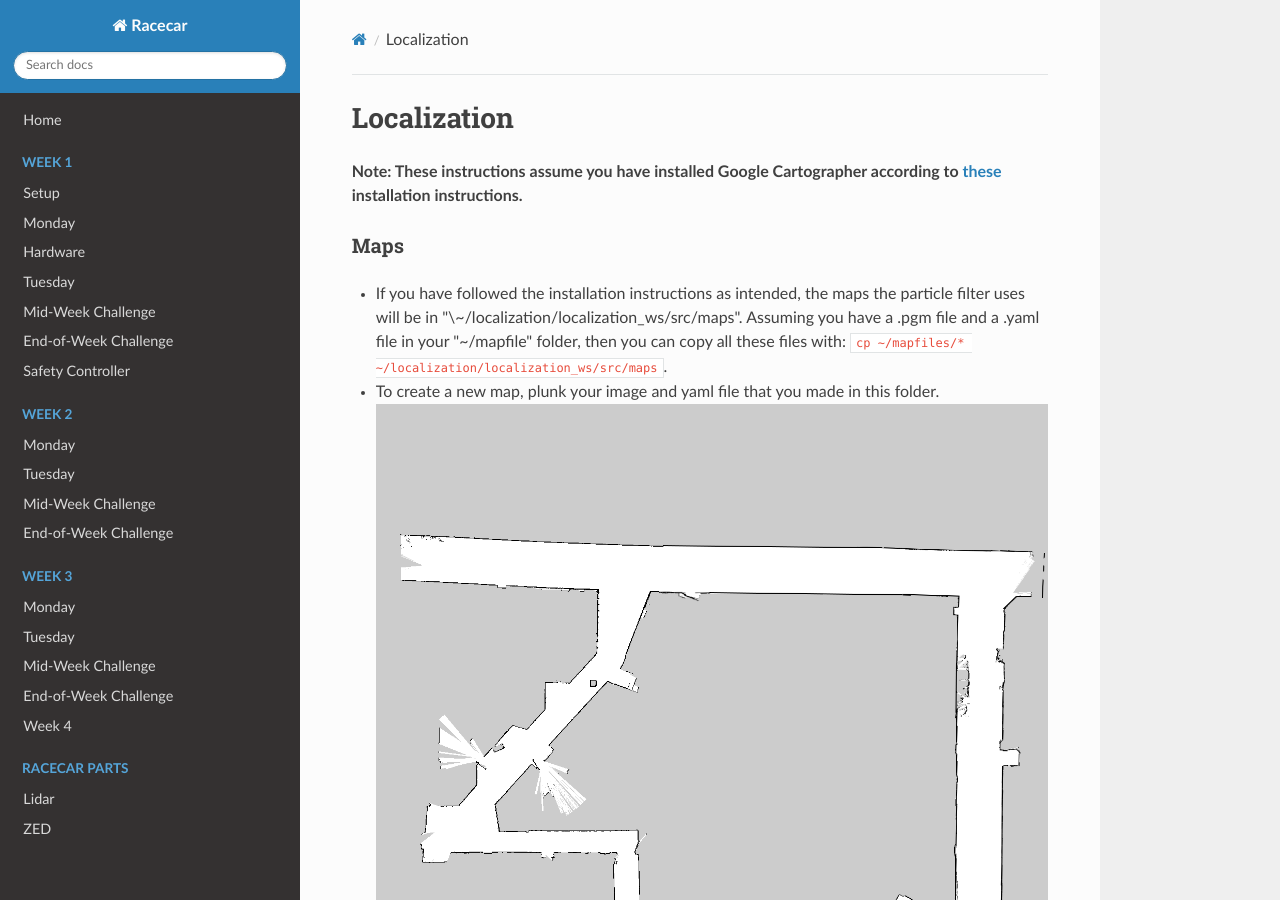
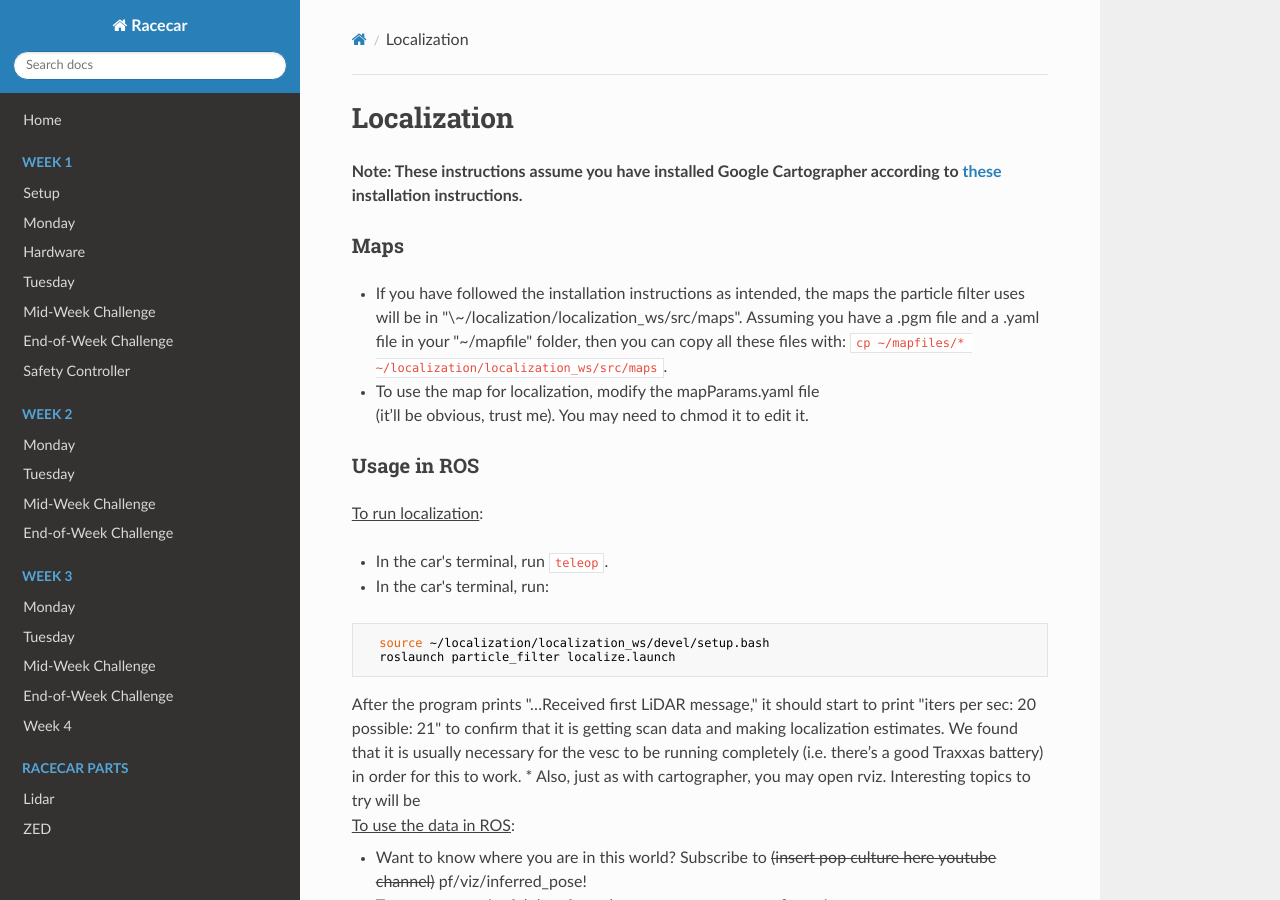
Before and after one commit to ChrisLindland/racecar-website, an MkDocs documentation site: the page built from docs/maps/localization/particle_filter_usage.md, in a window 1280 px wide and 900 px high. Built offline with MkDocs 1.6.1, drawn with Linux system fonts in a browser that asks for light colours; nearby versions of some CDN libraries.

Commit message:
Update particle_filter_usage.md

```diff
--- a/docs/maps/localization/particle_filter_usage.md
+++ b/docs/maps/localization/particle_filter_usage.md
@@ -2,8 +2,6 @@
 **Note: These instructions assume you have installed Google Cartographer according to [these](http://bwsi-racecar.com/maps/localization/particle_filter_installation/) installation instructions.**
 ### Maps
 * If you have followed the installation instructions as intended, the maps the particle filter uses will be in "\~/localization/localization_ws/src/maps". Assuming you have a .pgm file and a .yaml file in your "~/mapfile" folder, then you can copy all these files with: `cp ~/mapfiles/* ~/localization/localization_ws/src/maps`.
-* To create a new map, plunk your image and yaml file that you made in this folder.
-![](img/yourMap.png)
 * To use the map for localization, modify the mapParams.yaml file <br>(it’ll be obvious, trust me). You may need to chmod it to edit it.
 
 ### Usage in ROS
```
